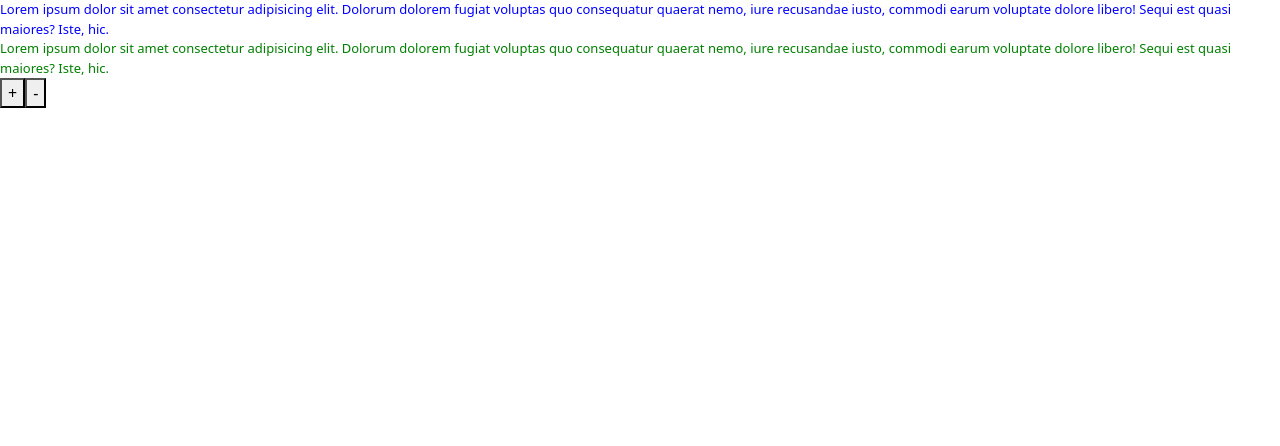
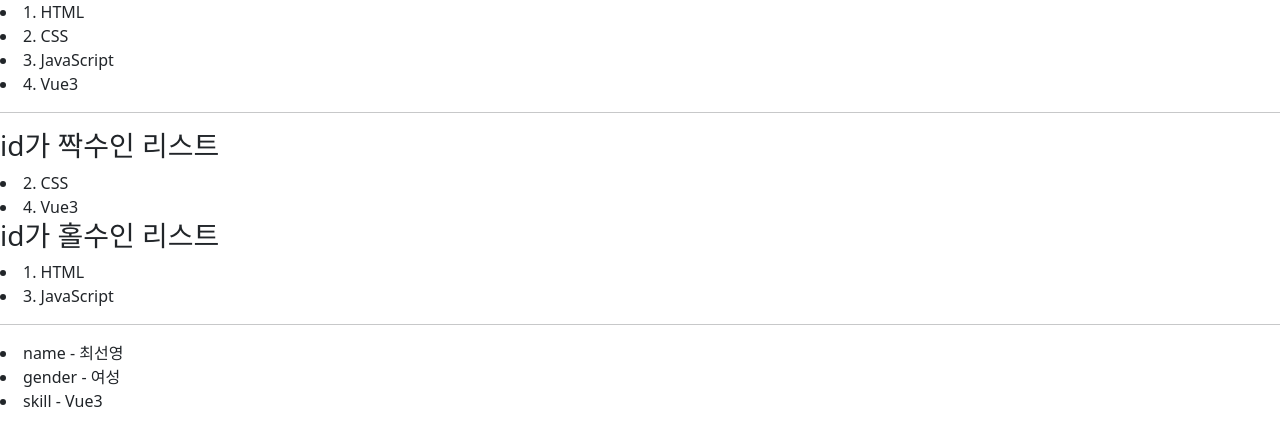
Before and after one commit to codeblue25/learn-vue3, a Vue app in the folder learn-vue3/: page / in a window 1280 px wide. Shown: the top 446 px of the page. Built offline with nearby package versions, Linux system fonts and the light colour scheme.

Commit message:
Learn about v-for

```diff
--- a/learn-vue3/src/App.vue
+++ b/learn-vue3/src/App.vue
@@ -1,12 +1,11 @@
 <script setup>
-// import ClassBinding from './lectures/aboutVueProperties/ClassBinding.vue'
-import StyleBinding from './lectures/aboutVueProperties/StyleBinding.vue'
+import ForDirective from './lectures/aboutVueProperties/ForDirective.vue'
 // import ReactivityAPI from './lectures/aboutCompositionAPIs/ReactivityAPI.vue'
 </script>
 
 <template>
   <div>
-    <StyleBinding />
+    <ForDirective />
     <!-- <ReactivityAPI /> -->
     <!-- <nav class="navbar navbar-expand-sm navbar-dark bg-primary">
       <div class="container-fluid">
--- /dev/null
+++ b/learn-vue3/src/lectures/aboutVueProperties/ForDirective.vue
@@ -0,0 +1,49 @@
+<template>
+  <div>
+    <li v-for="item in items" :key="item.id">{{ item.id }}. {{ item.message }}</li>
+
+    <hr />
+
+    <!-- for문과 if문을 같이 쓰고 싶을 때 -->
+    <h3>id가 짝수인 리스트</h3>
+    <template v-for="item in items" :key="item.id">
+      <li v-if="item.id % 2 === 0">{{ item.id }}. {{ item.message }}</li>
+    </template>
+
+    <!-- computed 속성 활용 -->
+    <h3>id가 홀수인 리스트</h3>
+    <li v-for="item in oddItems" :key="item.id">{{ item.id }}. {{ item.message }}</li>
+
+    <hr />
+
+    <!-- 객체 for문 -->
+    <li v-for="(value, key, index) in myObject" :key="index">{{ key }} - {{ value }}</li>
+  </div>
+</template>
+
+<script>
+import { reactive, computed } from 'vue'
+
+export default {
+  setup() {
+    const items = reactive([
+      { id: 1, message: 'HTML' },
+      { id: 2, message: 'CSS' },
+      { id: 3, message: 'JavaScript' },
+      { id: 4, message: 'Vue3' }
+    ])
+
+    const oddItems = computed(() => items.filter((item) => item.id % 2 === 1))
+
+    const myObject = {
+      name: '최선영',
+      gender: '여성',
+      skill: 'Vue3'
+    }
+
+    return { items, oddItems, myObject }
+  }
+}
+</script>
+
+<style lang="scss" scoped></style>
```
